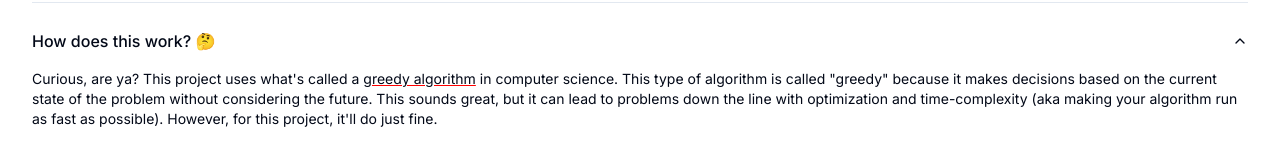
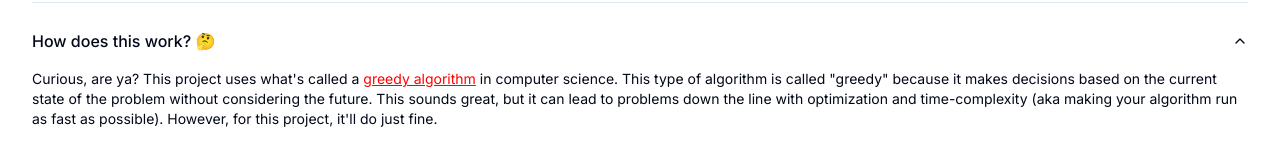
Before and after one commit to wilson-lama/wcalculator, a Next.js app: page / in a window 1280 px wide. Both pictures are taken after a click on the button "How does this work? 🤔". Shown: the part 794-945 px from the top of the page. Built offline with nearby package versions, Linux system fonts and the light colour scheme.

Commit message:
add link color

```diff
--- a/app/page.tsx
+++ b/app/page.tsx
@@ -185,11 +185,11 @@ function App() {
             <AccordionItem value="item-1">
               <AccordionTrigger>How does this work? 🤔</AccordionTrigger>
               <AccordionContent>
-                <p>Curious, are ya? This project uses what's called a <a style={{textDecoration: "red underline"}} href="https://www.geeksforgeeks.org/introduction-to-greedy-algorithm-data-structures-and-algorithm-tutorials/">greedy algorithm</a> in computer science. This type of algorithm is called "greedy" because it makes decisions based on the current state of the problem without considering the future. This sounds great, but it can lead to problems down the line with optimization and time-complexity (aka making your algorithm run as fast as possible). However, for this project, it'll do just fine.</p>
+                <p>Curious, are ya? This project uses what's called a <a style={{textDecoration: "red underline", color: "red"}} href="https://www.geeksforgeeks.org/introduction-to-greedy-algorithm-data-structures-and-algorithm-tutorials/">greedy algorithm</a> in computer science. This type of algorithm is called "greedy" because it makes decisions based on the current state of the problem without considering the future. This sounds great, but it can lead to problems down the line with optimization and time-complexity (aka making your algorithm run as fast as possible). However, for this project, it'll do just fine.</p>
                 <br/>
                 <p>The rough idea of this algorithm is to calculate the net amount for every person by subtracting all debts (amounts to pay) from all credits (amounts to be paid). Once the net amount for every person is evaluated, find the two people with maximum and minimum net amounts– they are the largest creditors and debtors. The person with minimum of the two will be the first person to be settled and removed from list. Let the minimum of two amounts be 𝒙. We pay 𝒙 amount from the maximum debtor to maximum creditor and settle one person. If x is equal to the maximum debit, then the maximum debtor is settled, otherwise the maximum creditor is settled. Continue this process in a recursive loop until both the maximum credit and maximum are zero, or sufficiently small for your purposes.</p>
                 <br/>
-                <p> C the cool cow and A the artistic armadillo– this won't mean much to yall now, but if you get into coding later, this project was built on a <a style={{textDecoration: "red underline"}} href="https://nextjs.org/">next.js framework</a> with <a style={{textDecoration: "red underline"}} href="https://react.dev/">React</a> and deployed via <a style={{textDecoration: "red underline"}} href="https://vercel.com">Vercel</a>. The frontend was built using components from <a style={{textDecoration: "red underline"}} href="https://ui.shadcn.com/">shadcn/ui</a>.</p>
+                <p> C the cool cow and A the artistic armadillo– this won't mean much to yall now, but if you get into coding later, this project was built on a <a style={{textDecoration: "red underline", color: "red"}} href="https://nextjs.org/">next.js framework</a> with <a style={{textDecoration: "red underline", color: "red"}} href="https://react.dev/">React</a> and deployed via <a style={{textDecoration: "red underline", color: "red"}} href="https://vercel.com">Vercel</a>. The frontend was built using components from <a style={{textDecoration: "red underline"}} href="https://ui.shadcn.com/">shadcn/ui</a>.</p>
               </AccordionContent>
             </AccordionItem>
           </Accordion>
```
